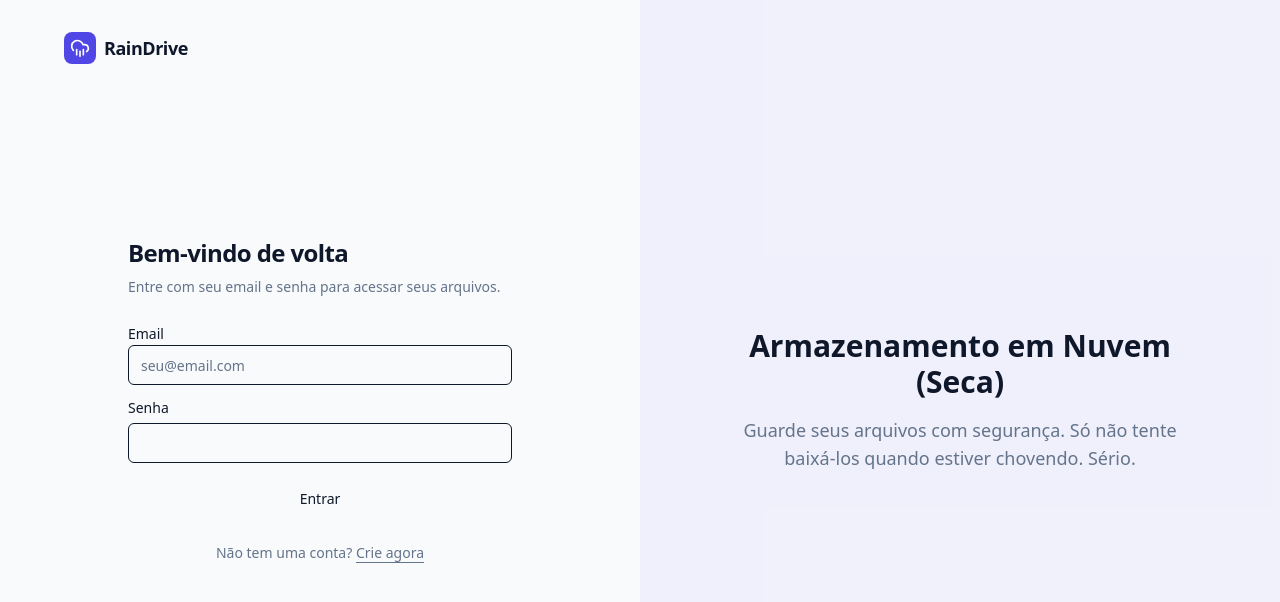
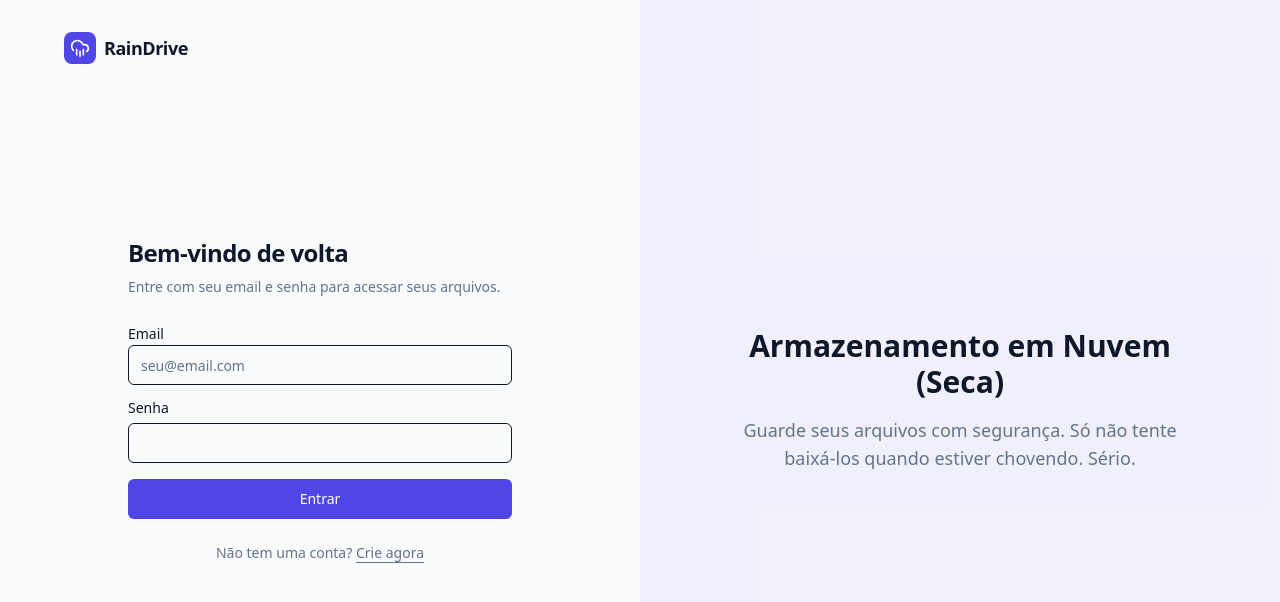
Before and after one commit to Melksedeque/rain-drive, a Next.js app: page /auth/login in a window 1280 px wide. Shown: the top 602 px of the page. Built offline with nearby package versions, Linux system fonts and the light colour scheme; no server answers.

Commit message:
Estilodo botão de login e criar conta

```diff
--- a/src/app/auth/login/page.tsx
+++ b/src/app/auth/login/page.tsx
@@ -56,7 +56,7 @@
         <button
           type="submit"
           disabled={isPending}
-          className="inline-flex items-center justify-center rounded-md text-sm font-medium ring-offset-bg transition-colors focus-visible:outline-none focus-visible:ring-2 focus-visible:ring-ring focus-visible:ring-offset-2 disabled:pointer-events-none disabled:opacity-50 bg-primary text-primary-fg hover:bg-primary/90 h-10 px-4 py-2 w-full cursor-pointer"
+          className="bg-accent text-accent-fg hover:bg-accent/90 inline-flex items-center justify-center rounded-md text-sm font-medium ring-offset-bg transition-colors focus-visible:outline-none focus-visible:ring-2 focus-visible:ring-ring focus-visible:ring-offset-2 disabled:pointer-events-none disabled:opacity-50 bg-primary text-primary-fg hover:bg-primary/90 h-10 px-4 py-2 w-full cursor-pointer"
         >
           {isPending ? (
             <>
--- a/src/app/auth/signup/page.tsx
+++ b/src/app/auth/signup/page.tsx
@@ -58,7 +58,7 @@
         <button
           type="submit"
           disabled={isPending}
-          className="inline-flex items-center justify-center rounded-md text-sm font-medium ring-offset-bg transition-colors focus-visible:outline-none focus-visible:ring-2 focus-visible:ring-ring focus-visible:ring-offset-2 disabled:pointer-events-none disabled:opacity-50 bg-primary text-primary-fg hover:bg-primary/90 h-10 px-4 py-2 w-full cursor-pointer"
+          className="bg-accent text-accent-fg hover:bg-accent/90 inline-flex items-center justify-center rounded-md text-sm font-medium ring-offset-bg transition-colors focus-visible:outline-none focus-visible:ring-2 focus-visible:ring-ring focus-visible:ring-offset-2 disabled:pointer-events-none disabled:opacity-50 bg-primary text-primary-fg hover:bg-primary/90 h-10 px-4 py-2 w-full cursor-pointer"
         >
           {isPending ? (
             <>
```
